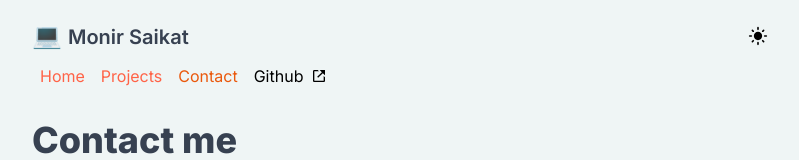
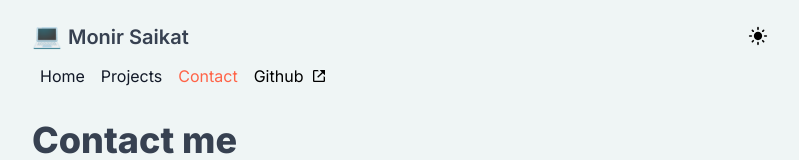
Before and after one commit to MonirSaikat/MonirSaikat, a Next.js app: page /contact in a window 1280 px wide. Shown: the top 160 px of the page, without its empty margins (240-1039 px from the left). Built offline with nearby package versions, Linux system fonts and the light colour scheme.

Commit message:
changed active link

```diff
--- a/components/Navbar.js
+++ b/components/Navbar.js
@@ -16,11 +16,7 @@ const links = [
 export const Navbar = () => {
   const router = useRouter();
   const [theme, setTheme] = useState('dark');
-  const classes = classNames('hover:text-secondary dark:text-gray-200',
-  {
-    'text-blue': activeLink(router)
-  }
-  );
+  const classes = classNames('hover:text-secondary dark:text-gray-200');
 
   useEffect(() => {
     const savedTheme = localStorage.getItem('theme');
@@ -41,7 +37,7 @@ export const Navbar = () => {
     return(
       <li key={link.path} className='mx-2 md:my-0'>
         <Link
-          className={`${classes} ${activeLink(router, link.path) ? 'text-orange-600' : 'text-secondary' }`}
+          className={`${classes} ${activeLink(router, link.path) ? 'text-secondary dark:text-secondary' : 'text-gray-900'}`}
           href={link.path}
         >
             {link.label}
```
